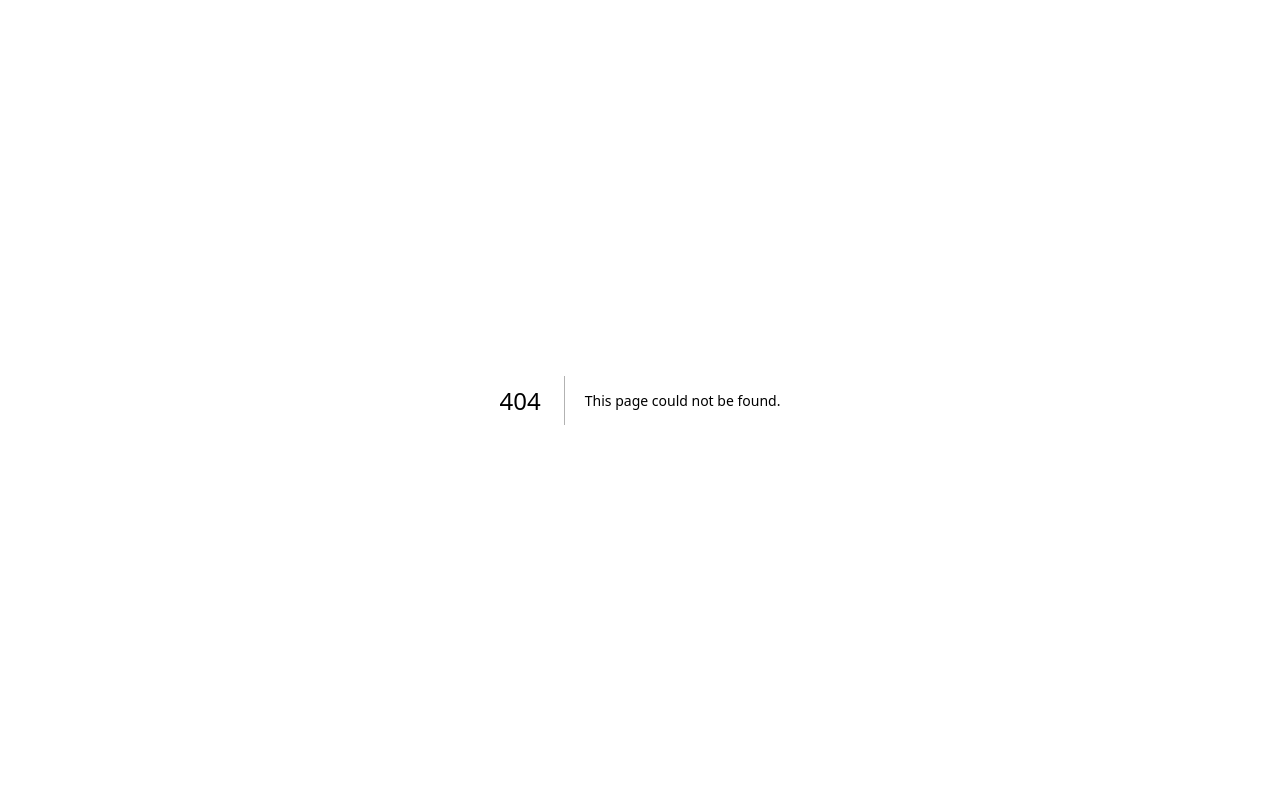
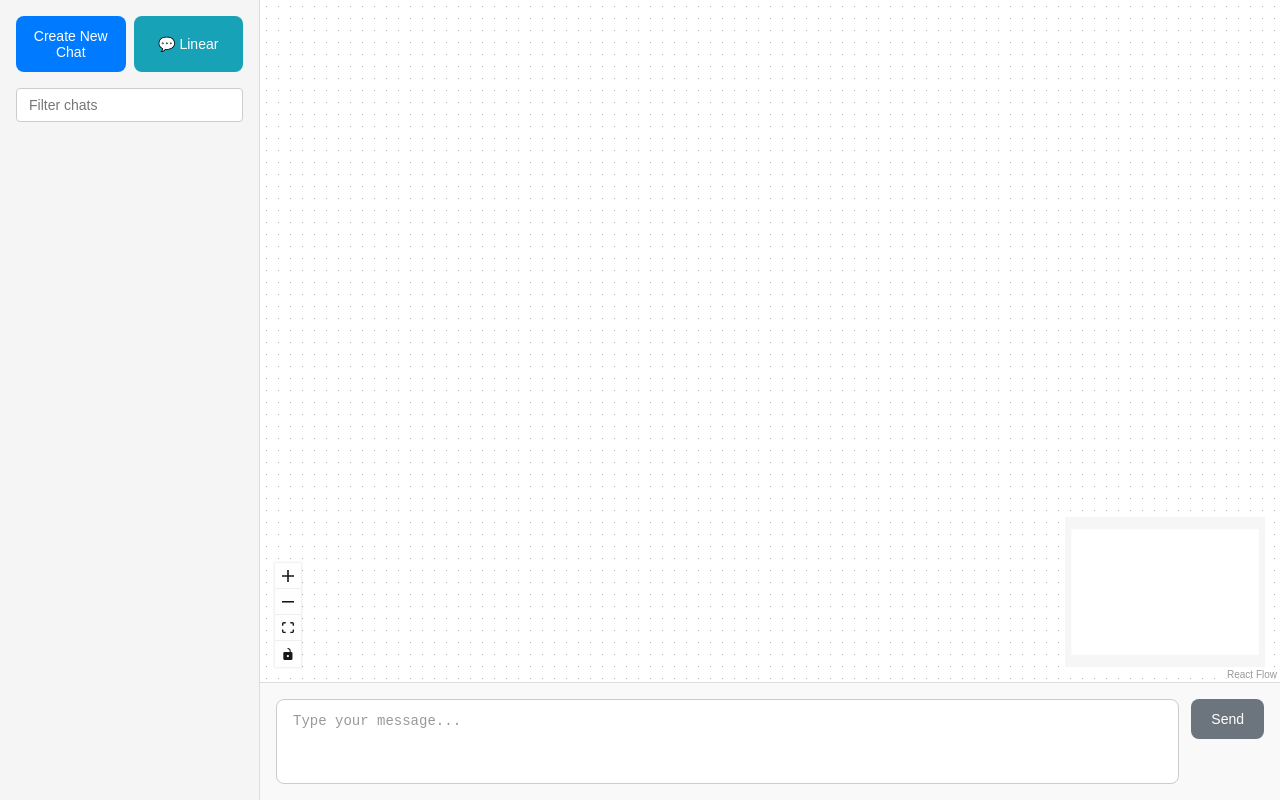
Before and after one commit to ErnandesDaniel/ai-graph-chat, a Next.js app: page /chat/graph in a window 1280 px wide. Before the commit this address had no page. Built offline with nearby package versions, Linux system fonts and the light colour scheme.

Commit message:
новый файл страницы

```diff
--- /dev/null
+++ b/src/app/chat/graph/page.tsx
@@ -0,0 +1,5 @@
+import UserGraphChat from '@/modules/chat/pages/user-graph-chat';
+
+export default function GraphChatPageRoute() {
+  return <UserGraphChat />;
+}
```
